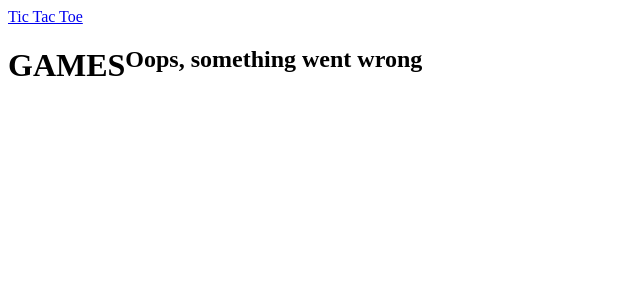
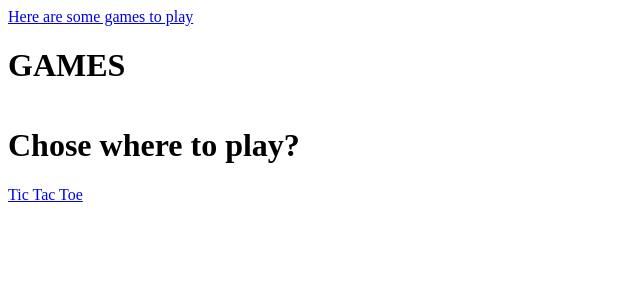
Before and after one commit to An1mus/gmr, a React (Create React App) app: page /tic-tac-toe#/games in a window 1280 px wide. Shown: the top 300 px of the page, without its empty margins (0-640 px from the left). Built offline with nearby package versions, Linux system fonts and the light colour scheme.

Commit message:
Structure revisited Removed game container Added inner router Added inner navigation

```diff
--- a/src/components/app/app.css
+++ b/src/components/app/app.css
@@ -1,3 +1,4 @@
 .app-container {
     display: flex;
+    flex-direction: column;
 }
--- a/src/components/common/nav.tsx
+++ b/src/components/common/nav.tsx
@@ -2,17 +2,17 @@ import { NavLink } from "react-router-dom";
 import React from "react";
 
 const Nav = () => {
-    const links = [
+    const mainLinks = [
         {
             id: 0,
-            url: '/ttt',
+            url: '/games',
             icon: '',
-            title: 'Tic Tac Toe'
+            title: 'Here are some games to play'
         }
     ];
 	return (
 		<>
-			{links.map(link => (<NavLink key={link.id} to={link.url}>{link.title}</NavLink>))}
+			{mainLinks.map(link => (<NavLink key={link.id} to={link.url}>{link.title}</NavLink>))}
 		</>
 	);
 };
--- /dev/null
+++ b/src/components/games/config/games.tsx
@@ -0,0 +1,17 @@
+import TicTacToe from '../implementations/tictactoe';
+
+const GAME_LINKS = [
+    {
+        path: '/ttt',
+        title: 'Tic Tac Toe'
+    }
+];
+
+const GAME_COMPONENTS = [
+    {
+        path: '/ttt',
+        component: TicTacToe,
+    }
+];
+
+export { GAME_LINKS, GAME_COMPONENTS};
--- a/src/components/games/index.tsx
+++ b/src/components/games/index.tsx
@@ -1,9 +1,23 @@
 import React from 'react';
+import { NavLink, Route, Router, Switch } from 'react-router-dom';
+import history from '../../common';
+import { GAME_LINKS, GAME_COMPONENTS } from './config/games';
+
+import TicTacToe from './implementations/tictactoe';
 
 const Games = () => {
     return (
         <>
-            <h1>Games component</h1>
+            <h1>Chose where to play?</h1>
+            <Router history={history}>
+                <nav>
+                    {GAME_LINKS.map(link => (<NavLink to={`/games${link.path}`}>{link.title}</NavLink>))}
+                </nav>
+                <Switch>
+                    <Route path={`/games/ttt`} component={TicTacToe}/>
+                    {GAME_COMPONENTS.map(game => (<Route path={`/games${game.path}`} component={game.component}/>))}
+                </Switch>
+            </Router>
         </>
     );
 };
--- a/src/components/routes/index.tsx
+++ b/src/components/routes/index.tsx
@@ -1,16 +1,15 @@
 import React from 'react';
-import {Route, Switch} from 'react-router-dom';
+import { Redirect, Route, Switch } from 'react-router-dom';
 
 import Games from '../games';
-import TicTacToe from '../games/implementations/tictactoe';
 import NotFound from '../notfound';
 
 const Routes = () => {
     return (
         <>
             <Switch>
-                <Route exact path={'/'} component={Games}/>
-                <Route path={'/tic-tac-toe'} component={TicTacToe}/>
+                <Redirect exact path={'/'} to={'/games'}/>
+                <Route exact path={'/games'} component={Games}/>
                 <Route component={NotFound} />
             </Switch>
         </>
```
Also changed, not shown: src/components/games/container/index.tsx (deleted, +0 -14 lines).
